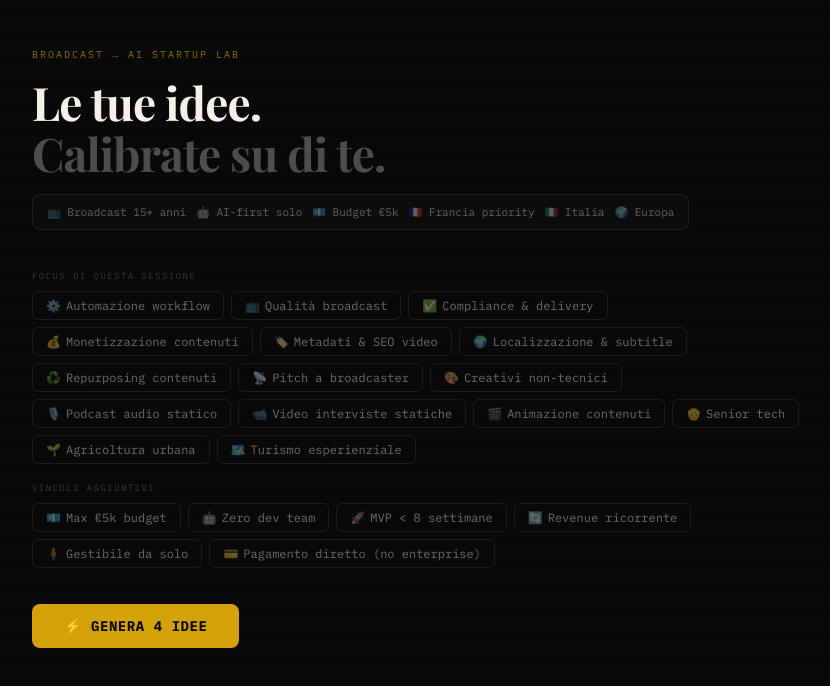
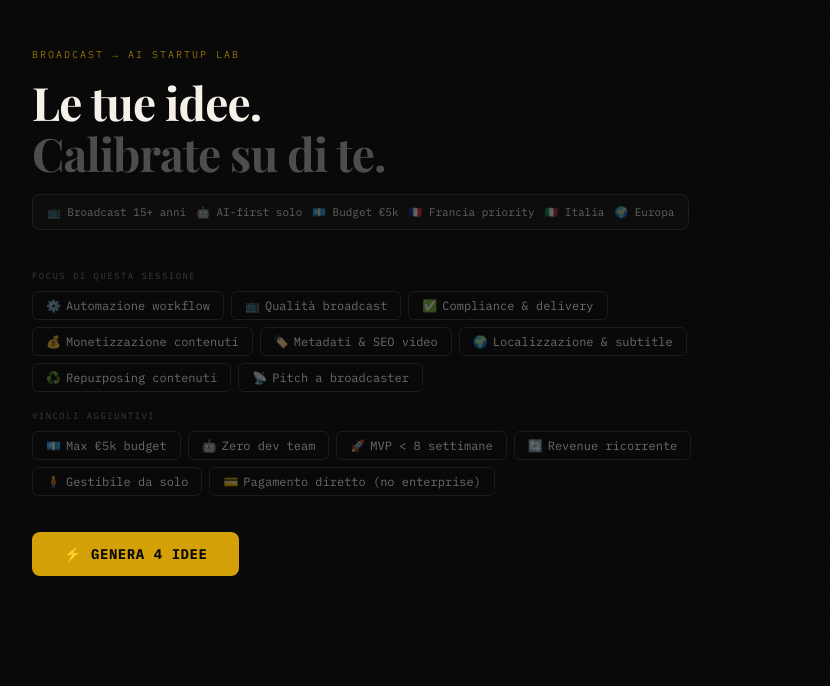
Before and after one commit to GiordanoAskida/startup-lab, a Next.js app: page / in a window 1280 px wide. Shown: the top 686 px of the page, without its empty margins (222-1052 px from the left). Built offline with nearby package versions, Linux system fonts and the light colour scheme.

Commit message:
Remove non-technical categories from page.jsx
Removed several non-technical categories from the list.

```diff
--- a/app/page.jsx
+++ b/app/page.jsx
@@ -10,13 +10,6 @@ const FOCUS_AREAS = [
   { id: "localization", label: "Localizzazione & subtitle", icon: "🌍" },
   { id: "repurpose", label: "Repurposing contenuti", icon: "♻️" },
   { id: "pitching", label: "Pitch a broadcaster", icon: "📡" },
-  { id: "nontecnici", label: "Creativi non-tecnici", icon: "🎨" },
-  { id: "podcastaudio", label: "Podcast audio statico", icon: "🎙️" },
-  { id: "videointerviste", label: "Video interviste statiche", icon: "📹" },
-  { id: "animazione", label: "Animazione contenuti", icon: "🎬" },
-  { id: "seniortech", label: "Senior tech", icon: "👴" },
-  { id: "agriurbana", label: "Agricoltura urbana", icon: "🌱" },
-  { id: "turismo", label: "Turismo esperienziale", icon: "🗺️" },
 ];
 
 const CONSTRAINTS = [
```
